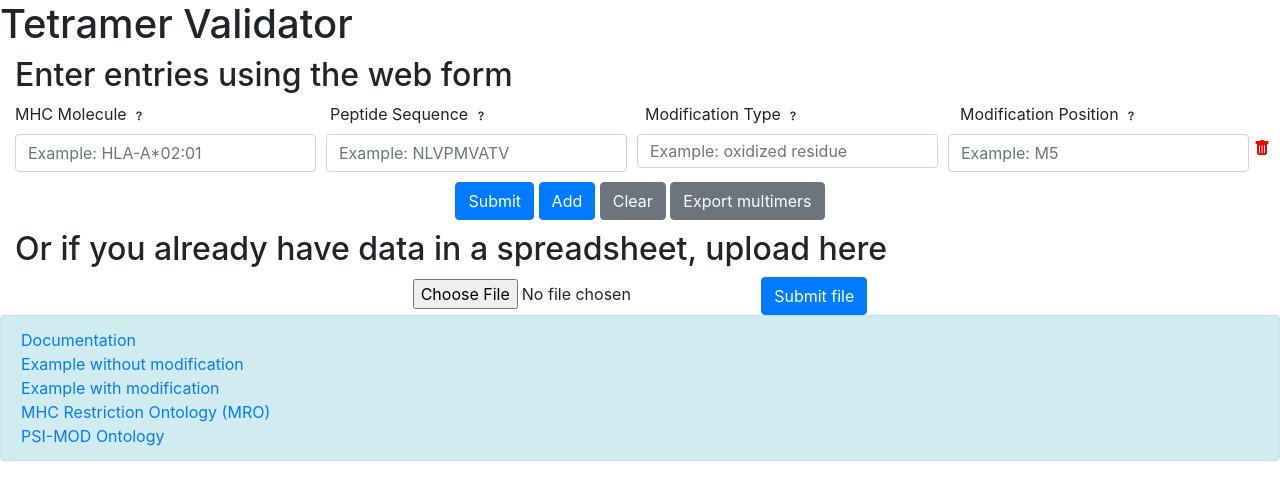
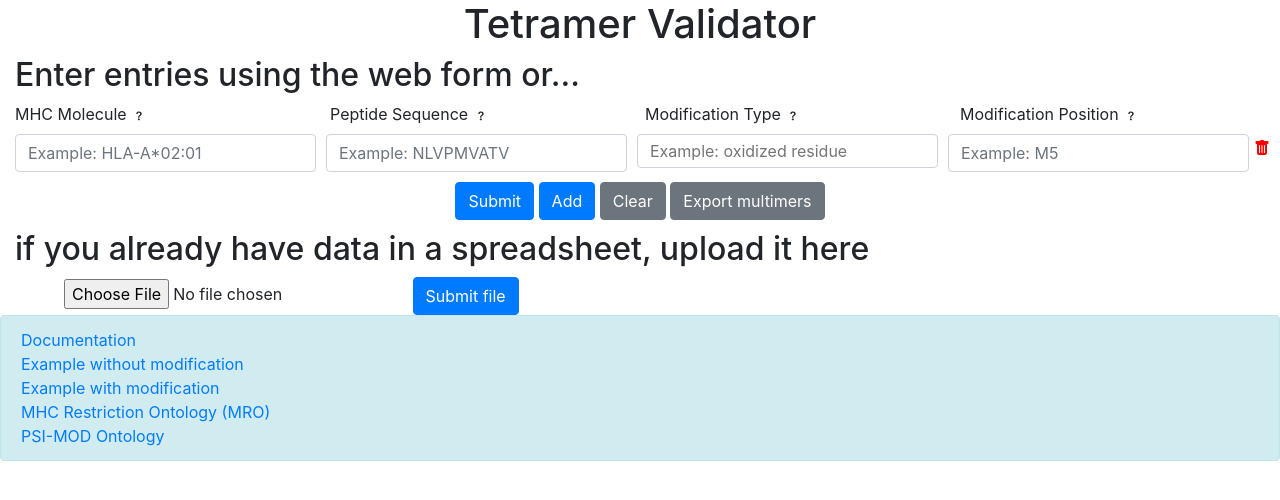
Before and after one commit to IEDB/tetramer-validator, a Flask app: page / in a window 1280 px wide. Shown: the top 500 px of the page. Run offline with Flask 2, Linux system fonts and the light colour scheme; data that the repository does not hold is empty; parts of the project's set-up code (start-up, migrations or seed data) failed here and were passed over; some libraries are stand-ins or nearby versions.

Commit message:
Added header, span for upload form

```diff
--- a/tetramer_validator/templates/base.html
+++ b/tetramer_validator/templates/base.html
@@ -34,16 +34,21 @@
       margin: 0px;
       padding: 0px;
     }
-    #upload {
-      text-align: center;
+    .upload {
+      display: inline-block;
+    }
+    form.upload {
+      padding-left: 5%;
     }
   </style>
 </head>
 
 <body>
-  <h1> Tetramer Validator </h1>
+  <div class="page-header text-center">
+    <h1> Tetramer Validator </h1>
+  </div>
   <div class="container-fluid">
-    <h2> Enter entries using the web form </h2>
+    <h2> Enter entries using the web form or... </h2>
     <form method="GET" class="form-horizontal" action="{{url_for('output')}}">
       <div class="form-row center-block">
         <div class="col">
@@ -124,13 +129,13 @@
       </span>
     </form>
   </div>
-  <div class="container-fluid">
-    <h2> Or if you already have data in a spreadsheet, upload here </h2>
-    <form id="upload" method="POST" enctype=multipart/form-data action="{{url_for("upload")}}">
+  <span class="container-fluid">
+    <h2 class="upload"> if you already have data in a spreadsheet, upload it here </h2>
+    <form class="upload" method="POST" enctype=multipart/form-data action="{{url_for("upload")}}">
       <input type="file" id="file" name="file">  </input>
       <button type="submit" class="btn btn-primary"> Submit file </button>
     </form>
-  </div>
+  </span>
   <div class="alert alert-info" role="alert">
     <p> <a href="{{url_for('readme')}}"> Documentation </a> </p>
     <p> <a href="?mhc_name=HLA-B*07%3A04&pep_seq=AARPATSTL&mod_type=&mod_pos="> Example without modification </a> </p>
```
